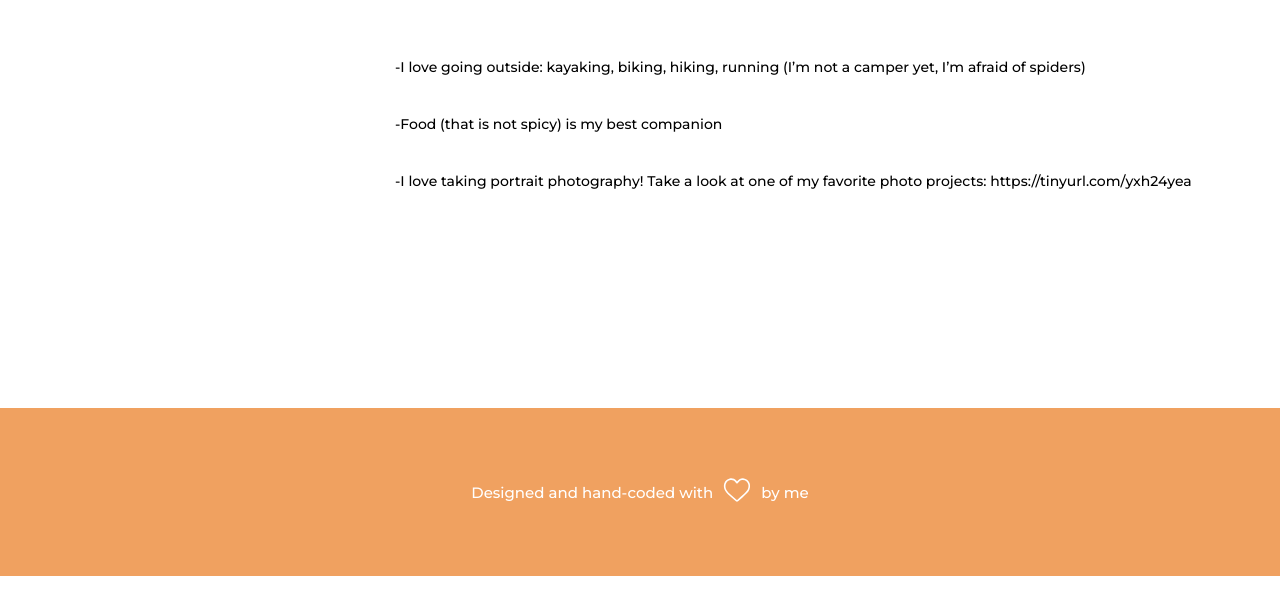
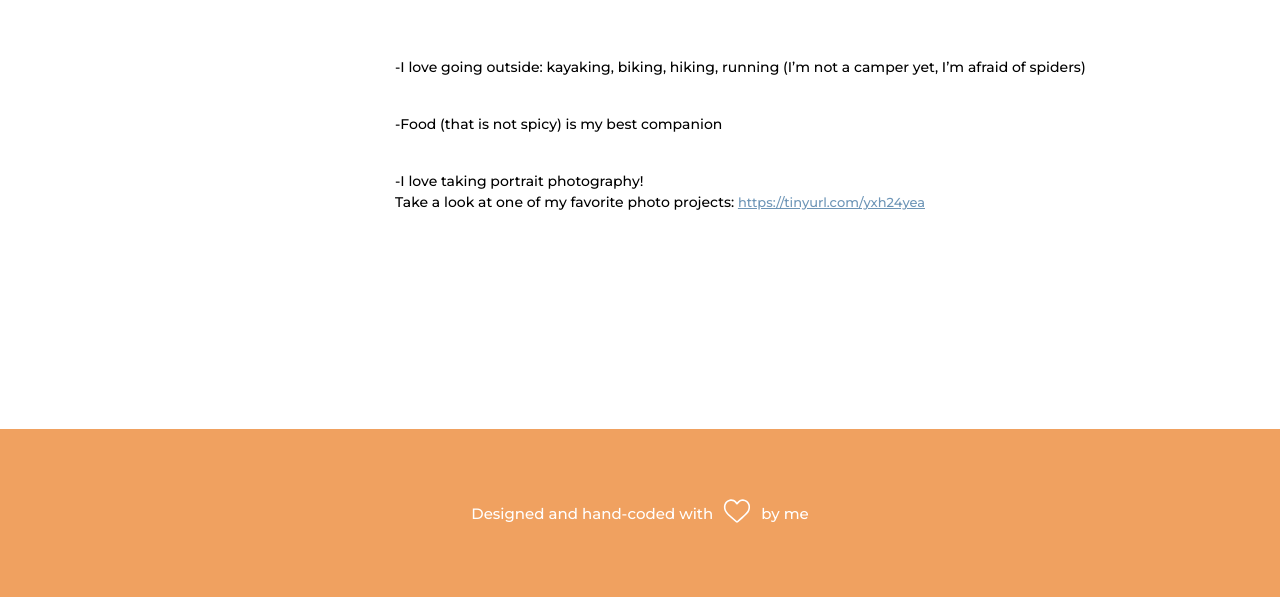
Before and after one commit to courtneylee1321/myportfolio, a plain HTML site: page about_me.html in a window 1280 px wide. Shown: the part 843-1440 px from the top of the page. Before the commit the page ends 1419 px from the top, so only its background shows below. Drawn offline with nearby package versions, Linux system fonts and the light colour scheme.

Commit message:
update-photography link

```diff
--- a/about-me.css
+++ b/about-me.css
@@ -183,6 +183,13 @@ li a:hover {
 
 .mobile-icons {
     display: none;
+}
+
+#link {
+    color:#6D95B7;
+    text-decoration: underline;
+    font-size: 13px;
+
 }
 
 .icon-padding {
--- a/about_me.html
+++ b/about_me.html
@@ -120,7 +120,7 @@
                 <br>
 
 
-                When I started at The College of New Jersey, I began to experience the broad horizons of creativity: coding websites, modeling and creating animations, developing a virtual reality game, and so much more.
+                When I started studying at The College of New Jersey, I began to experience the broad horizons of creativity: coding websites, modeling and creating animations, developing a virtual reality game, and so much more.
                 <br>
                 <br>
 
@@ -241,8 +241,8 @@
 
                 <div class = "col col-xl-12 col-lg-12 col-md-12 col-sm-12 col-12 facts-points">
                <p class = "fact-text">
-                   -I love taking portrait photography!
-                   Take a look at one of my favorite photo projects: https://tinyurl.com/yxh24yea
+                   -I love taking portrait photography! <br>
+                   Take a look at one of my favorite photo projects: <a id = "link" href = "https://tinyurl.com/yxh24yea"> https://tinyurl.com/yxh24yea </a>
                 </p>
                 </div>
 
```
Also changed, not shown: 1 other file.
